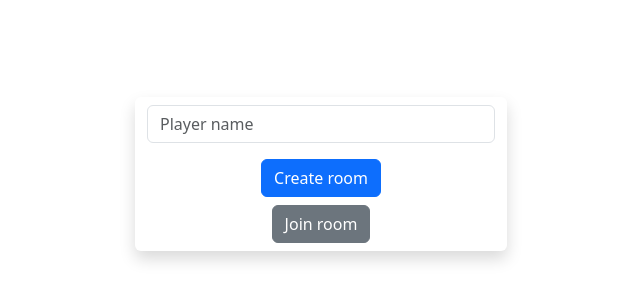
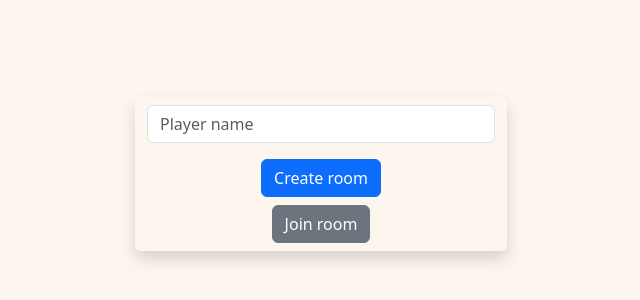
Before and after one commit to thitiwutc/what-am-i, a Vue app in the folder web/: page / in a window 1280 px wide. Shown: the part 226-526 px from the top of the page, without its empty margins (319-959 px from the left). Built offline with nearby package versions, Linux system fonts and the light colour scheme.

Commit message:
feat: update body tag style

```diff
--- a/web/src/styles/styles.scss
+++ b/web/src/styles/styles.scss
@@ -1 +1,5 @@
 @import "bootstrap/scss/bootstrap";
+
+body {
+  background: #FCF6EE;
+}
```
